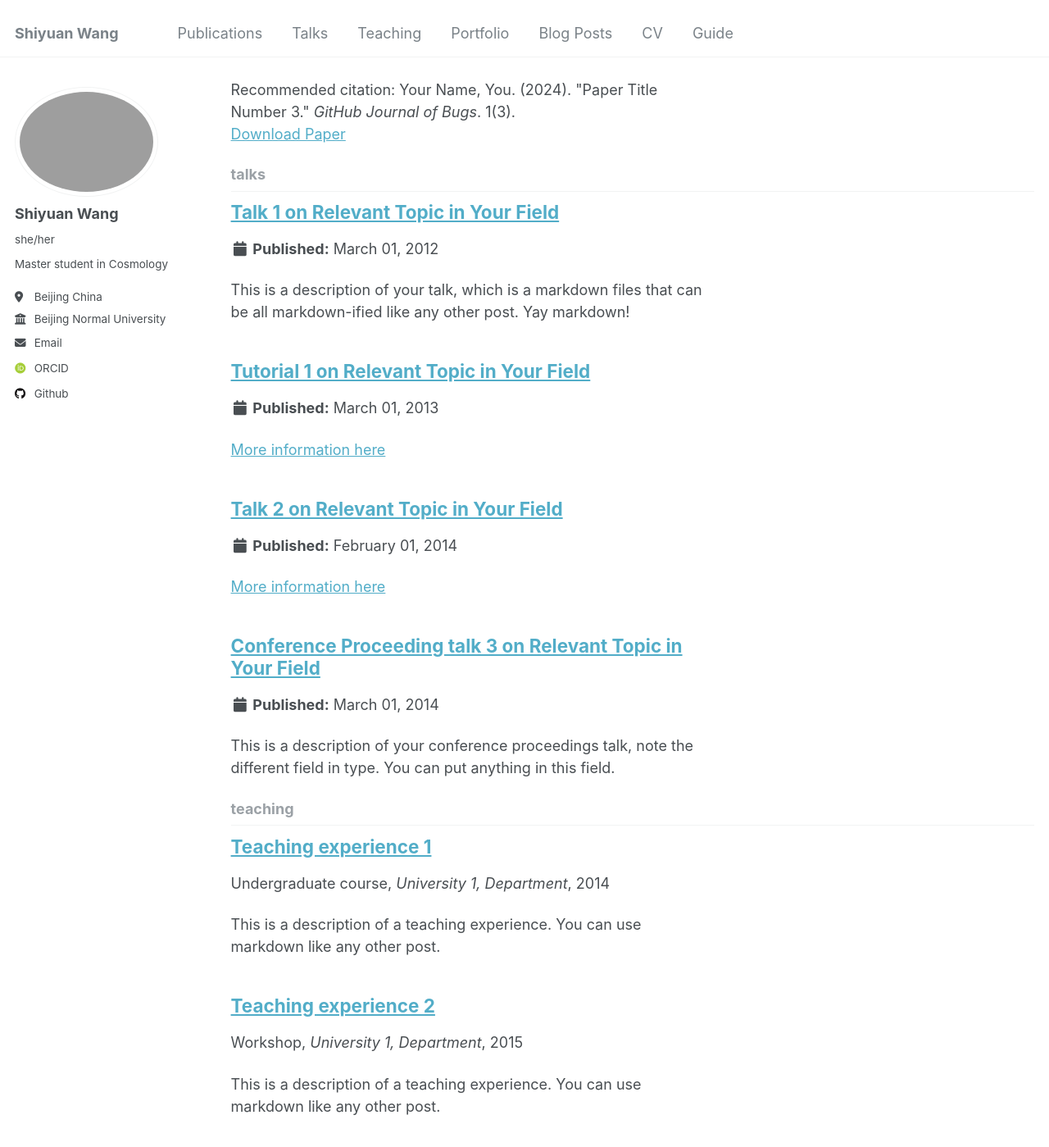
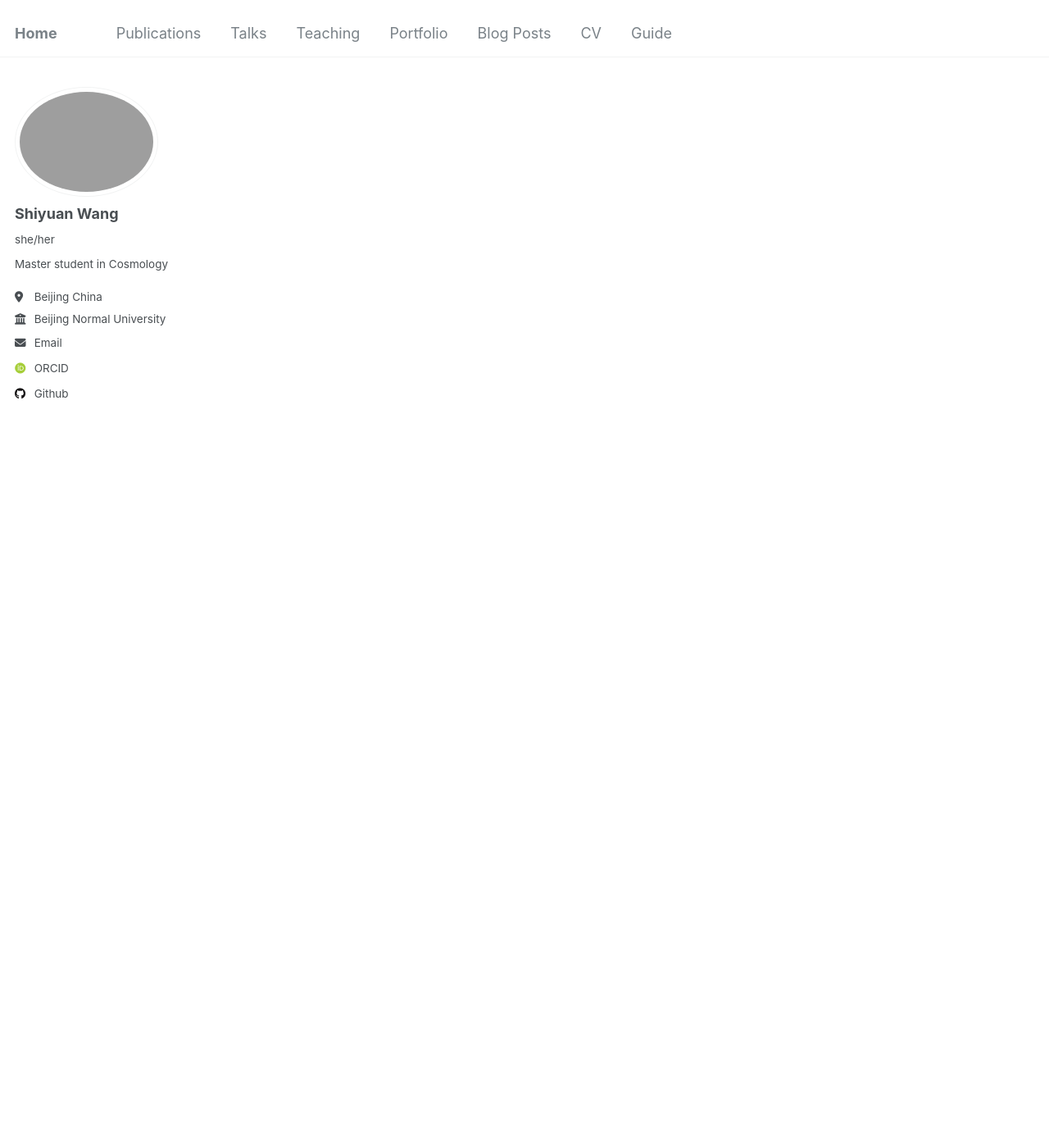
Before and after one commit to shiyuanwang11/shiyuanwang11.github.io, a Jekyll site: the page built from _pages/collection-archive.html, in a window 1280 px wide and 1400 px high, scrolled down 2107 px. Shown: the whole window at 82% size. Built offline with Jekyll 4.4.1, drawn with Linux system fonts in a browser that asks for light colours; some web fonts are replaced; some of the changed text lies outside the part shown.

Commit message:
Update _config.yml

```diff
--- a/_config.yml
+++ b/_config.yml
@@ -8,11 +8,11 @@
 
 # Basic Site Settings
 locale                   : "en-US"
-title                    : "Shiyuan Wang"
+title                    : "Home"
 title_separator          : "-"
 name                     : &name "Shiyuan Wang"
 description              : &description "personal description"
-url                      : https://shiyuanwang11.github.io # the base hostname & protocol for your site e.g. "https://mmistakes.github.io"
+url                      : "https://shiyuanwang11.github.io" # the base hostname & protocol for your site e.g. "https://mmistakes.github.io"
 baseurl                  : "" # the subpath of your site, e.g. "/blog"
 repository               : "shiyuanwang11/shiyuanwang11.github.io"
 
@@ -212,16 +212,16 @@ kramdown:
 # These settings control the types of collections used by the template
 collections:
   teaching:
-    output: true
+    output: false #true
     permalink: /:collection/:path/
   publications:
     output: true
     permalink: /:collection/:path/
   portfolio:
-    output: true
+    output: false #true
     permalink: /:collection/:path/
   talks:
-    output: true
+    output: false #true
     permalink: /:collection/:path/
 
 
```
